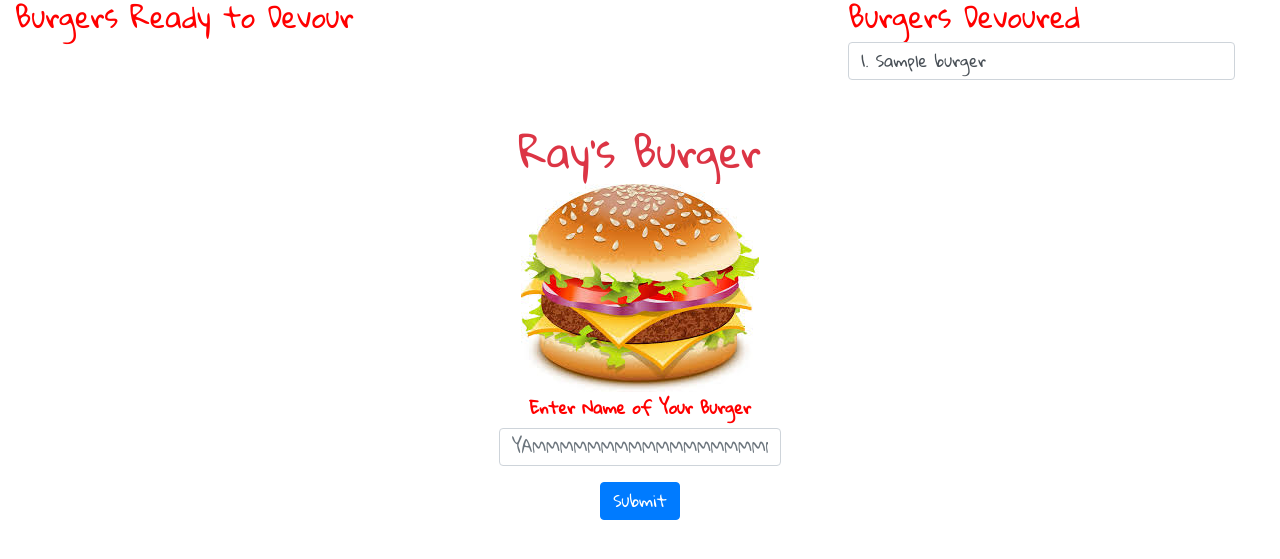
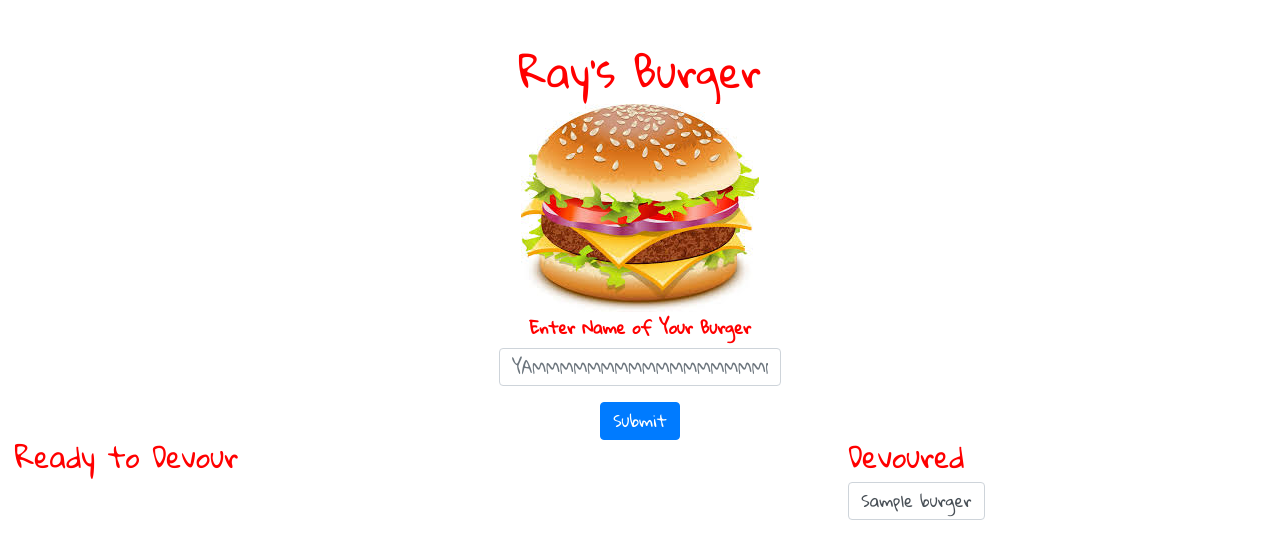
Before and after one commit to ramezray/Eat-Da-Burger, a Node server app: template views/index.handlebars in a window 1280 px wide. Shown: the top 559 px of the page. Run offline with Node 20, Linux system fonts and the light colour scheme; the template is opened without the code that fills it: most values are stand-ins (such as "Sample title", 1, 10 or a date in 2020); some libraries are stand-ins or nearby versions.

Commit message:
fixed json packge file

```diff
--- a/controllers/burgers_controller.js
+++ b/controllers/burgers_controller.js
@@ -14,13 +14,13 @@ router.get("/", function (req, res) {
 
 router.post('/burger/create', function (req, res) {
     burger.insertOne(req.body.burger_name, function () {
-        res.redirect('/index');
+        res.redirect('/');
     });
 });
 
 router.post('/burger/eat/:id', function (req, res) {
     burger.updateOne(req.params.id, function () {
-        res.redirect('/index');
+        res.redirect('/');
     });
 });
 
--- a/server.js
+++ b/server.js
@@ -5,10 +5,16 @@ let app = express();
 let PORT = process.env.PORT || 8080;
 
 app.use(express.static('public'))
-app.use(bodyParser.urlencoded({ extended: false }));
+app.use(bodyParser.urlencoded({
+    extended: false
+}));
 let exphbs = require("express-handlebars");
-app.engine("handlebars", exphbs({ defaultLayout: "main" }));
+app.engine("handlebars", exphbs({
+    defaultLayout: "main"
+}));
 app.set("view engine", "handlebars");
 var routes = require("./controllers/burgers_controller.js");
 app.use("/", routes);
-app.listen(PORT)
+app.listen(PORT, function () {
+    console.log("App listening on PORT " + PORT);
+});
--- a/views/index.handlebars
+++ b/views/index.handlebars
@@ -1,33 +1,48 @@
+<div class="container col-sm-12">
+    <div class="container col-sm-3 text-center mt-5">
+        <h1>Ray's Burger</h1>
+        <img id="main_img" src="assets/img/burger.png" alt="burger image">
+        <form action="burger/create" method="POST">
+            <div class="form-group">
+                <label for="new_burger">Enter Name of Your Burger</label>
+                <input class="form-control" id="new_burger" name="burger_name" placeholder="YAMMMMMMMMMMMMMMMMMMMM! ">
+            </div>
+            <button id="submit-button" type="submit" class="btn btn-primary">Submit</button>
+        </form>
+    </div>
+
+</div>
+
 <div class="container col-sm-12 row">
-    <!-- Left side (Burgers Available) -->
     <div class="col-sm-4">
-        <h3 class="submitFont">Burgers Ready to Devour</h3>
+        <h3 class="submitFont">Ready to Devour</h3>
         <div id="burgersAvailable">
             {{#each burgers}}
             {{#unless devoured}}
             <form action="burger/eat/{{id}}" method="POST">
-                <ul class="input-group">
-                    <li class="form-control">{{id}}. {{burger_name}}</li>
-                        <p class="input-group-btn">
-                            <button class="btn btn-danger devour-button" type="submit">Devour It!</button>
-                        </p>
-                </ul>
-
+                <span class="input-group">
+                    <label class="form-control">{{burger_name}}</label>
+                    <p class="input-group-btn">
+                        <button class="btn btn-danger devour-button" type="submit">Devour It!</button>
+                    </p>
+                </span>
             </form>
             {{/unless}}
             {{/each}}
-
         </div>
     </div>
     <div class="col-sm-4"></div>
 
     <div class="col-sm-4">
-        <h3 class="submitFont">Burgers Devoured</h3>
+        <h3 class="submitFont">Devoured</h3>
         <div id="alreadyEaten">
             {{#each burgers}}
             {{#if this.devoured}}
             <div class="input-group">
-                <li class="form-control">{{this.id}}. {{this.burger_name}}</li>
+                <span>
+                    <lable class="form-control">{{this.burger_name}}</lable>
+                </span>
+
             </div>
             {{/if}}
             {{/each}}
@@ -36,17 +51,5 @@
     </div>
 </div>
 
-<div class="container col-md-12">
-    <div class="container col-sm-3 text-center mt-5">
-        <h1 class="text-danger">Ray's Burger</h1>
-        <img id="main_img" src="assets/img/burger.png" alt="burger image">
-        <form action="burger/create" method="POST">
-            <div class="form-group">
-                <label for="new_burger">Enter Name of Your Burger</label>
-                <input class="form-control" id="new_burger"  name="burger_name" placeholder="YAMMMMMMMMMMMMMMMMMMMM! ">
-            </div>
-            <button id="submit-button" type="submit" class="btn btn-primary">Submit</button>
-        </form>
-    </div>
-
-</div>
+{{!-- {{id}}.
+{{this.id}}.  --}}
```
Also changed, not shown: models/burger.js (+6 -5 lines), package.json (+4 -3 lines), public/assets/js/app.js (deleted).
